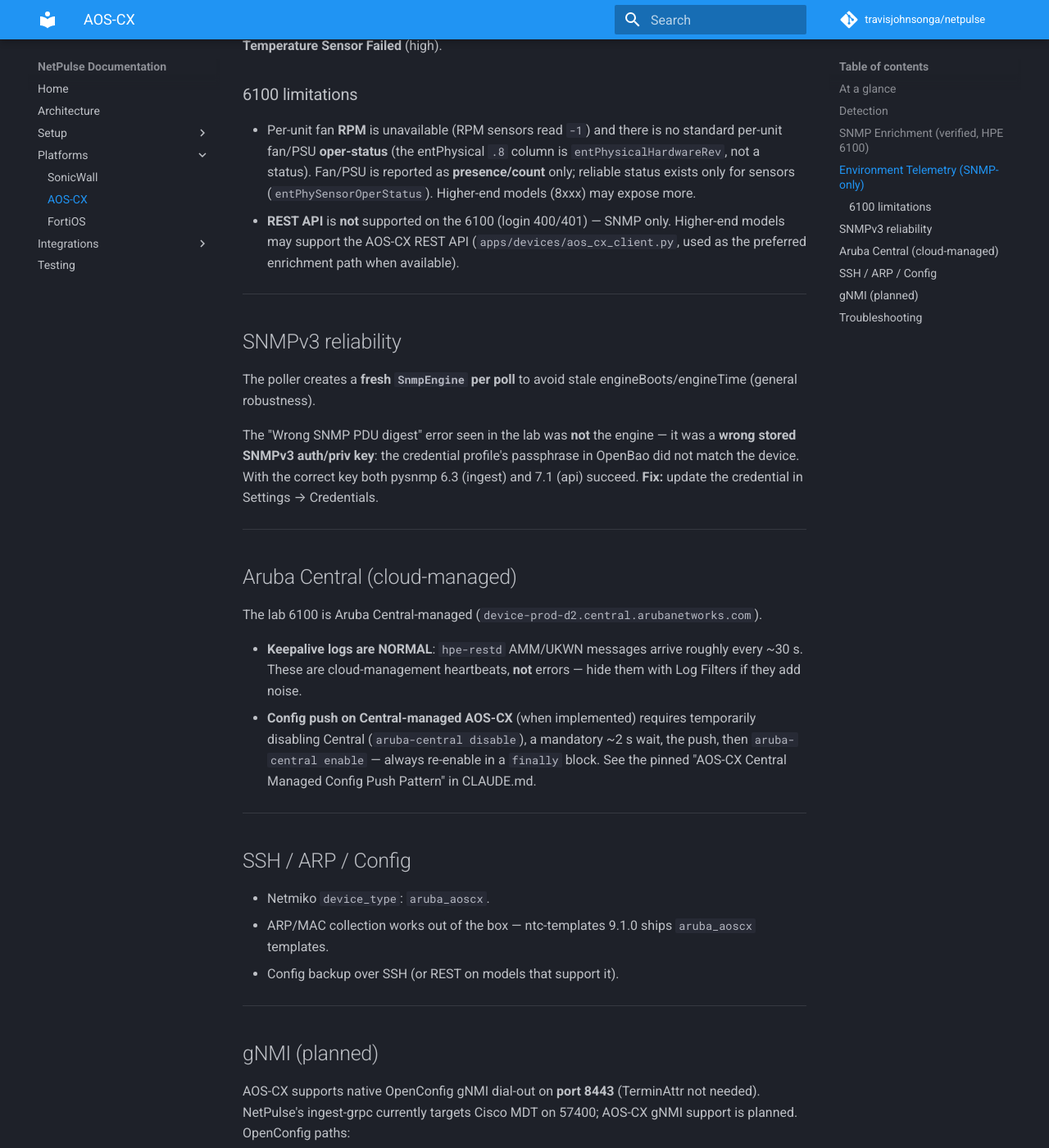
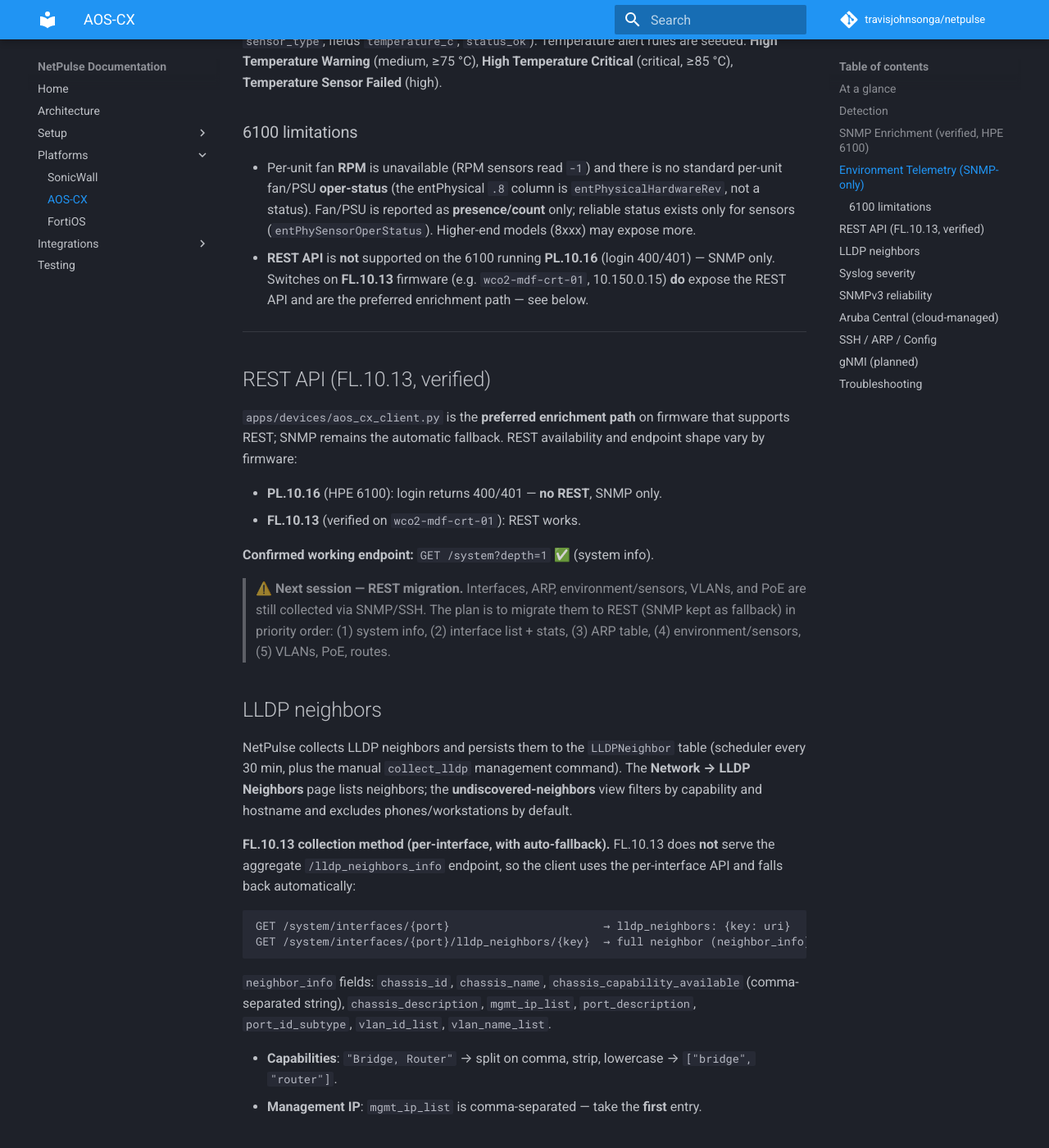
Before and after one commit to travisjohnsonga/netpulse, an MkDocs documentation site: the page built from docs/platforms/aos_cx.md, in a window 1280 px wide and 1400 px high, scrolled down 2262 px. Shown: the whole window at 82% size. Built offline with MkDocs 1.6.1 and Material for MkDocs 9.7.7, drawn with Linux system fonts in a browser that asks for light colours; comment, search, counter and statistics services are not loaded; some of the changed text lies outside the part shown.

Commit message:
docs: end of session update - LLDP fixes, AOS-CX REST API notes, settings reorg, audit log
Co-Authored-By: Claude Opus 4.8 (1M context) <noreply@anthropic.com>

````diff
--- a/docs/platforms/aos_cx.md
+++ b/docs/platforms/aos_cx.md
@@ -20,8 +20,9 @@ PSU) in NetPulse — all over SNMP.
 | Config backup   | ✅                                                    |
 | ARP/MAC         | ✅ (ntc-templates ships `aruba_aoscx`)                |
 | Environment     | ✅ (SNMP — see below)                                 |
+| LLDP neighbors  | ✅ (REST on FL.10.13; persisted to `LLDPNeighbor`)    |
 | gNMI            | 📋 OpenConfig dial-out on port 8443 (planned)        |
-| REST API        | ⚠️ not on the 6100 (login 400/401); higher-end may   |
+| REST API        | ✅ on FL.10.13 (verified); ⚠️ not on the 6100 (PL.10.16, login 400/401) |
 
 ---
 
@@ -78,10 +79,59 @@ Stream-processor emits scalars `cpu_pct`, `memory_used_pct`, `memory_*_bytes`,
   `entPhysicalHardwareRev`, not a status). Fan/PSU is reported as
   **presence/count** only; reliable status exists only for sensors
   (`entPhySensorOperStatus`). Higher-end models (8xxx) may expose more.
-- **REST API** is **not** supported on the 6100 (login 400/401) — SNMP only.
-  Higher-end models may support the AOS-CX REST API
-  (`apps/devices/aos_cx_client.py`, used as the preferred enrichment path when
-  available).
+- **REST API** is **not** supported on the 6100 running **PL.10.16** (login
+  400/401) — SNMP only. Switches on **FL.10.13** firmware (e.g.
+  `wco2-mdf-crt-01`, 10.150.0.15) **do** expose the REST API and are the
+  preferred enrichment path — see below.
+
+---
+
+## REST API (FL.10.13, verified)
+
+`apps/devices/aos_cx_client.py` is the **preferred enrichment path** on firmware
+that supports REST; SNMP remains the automatic fallback. REST availability and
+endpoint shape vary by firmware:
+
+- **PL.10.16** (HPE 6100): login returns 400/401 — **no REST**, SNMP only.
+- **FL.10.13** (verified on `wco2-mdf-crt-01`): REST works.
+
+**Confirmed working endpoint:** `GET /system?depth=1` ✅ (system info).
+
+> ⚠️ **Next session — REST migration.** Interfaces, ARP, environment/sensors,
+> VLANs, and PoE are still collected via SNMP/SSH. The plan is to migrate them to
+> REST (SNMP kept as fallback) in priority order: (1) system info, (2) interface
+> list + stats, (3) ARP table, (4) environment/sensors, (5) VLANs, PoE, routes.
+
+## LLDP neighbors
+
+NetPulse collects LLDP neighbors and persists them to the `LLDPNeighbor` table
+(scheduler every 30 min, plus the manual `collect_lldp` management command). The
+**Network → LLDP Neighbors** page lists neighbors; the **undiscovered-neighbors**
+view filters by capability and hostname and excludes phones/workstations by
+default.
+
+**FL.10.13 collection method (per-interface, with auto-fallback).** FL.10.13 does
+**not** serve the aggregate `/lldp_neighbors_info` endpoint, so the client uses
+the per-interface API and falls back automatically:
+
+```text
+GET /system/interfaces/{port}                       → lldp_neighbors: {key: uri}
+GET /system/interfaces/{port}/lldp_neighbors/{key}  → full neighbor (neighbor_info)
+```
+
+`neighbor_info` fields: `chassis_id`, `chassis_name`,
+`chassis_capability_available` (comma-separated string), `chassis_description`,
+`mgmt_ip_list`, `port_description`, `port_id_subtype`, `vlan_id_list`,
+`vlan_name_list`.
+
+- **Capabilities**: `"Bridge, Router"` → split on comma, strip, lowercase →
+  `["bridge", "router"]`.
+- **Management IP**: `mgmt_ip_list` is comma-separated — take the **first** entry.
+
+## Syslog severity
+
+AOS-CX emits the severity keyword **`info`**, not `informational` — the syslog
+normalizer must match `info` for these events to map to the correct severity.
 
 ---
 
````
Also changed, not shown: CLAUDE.md (+35 -5 lines), docs/index.md (+2 -0 lines).
